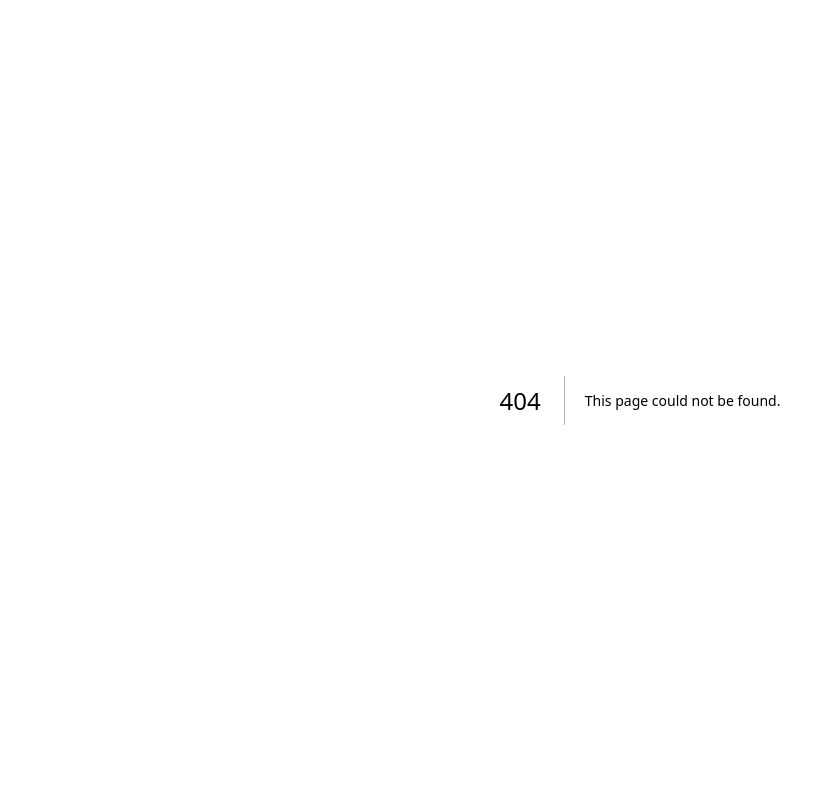
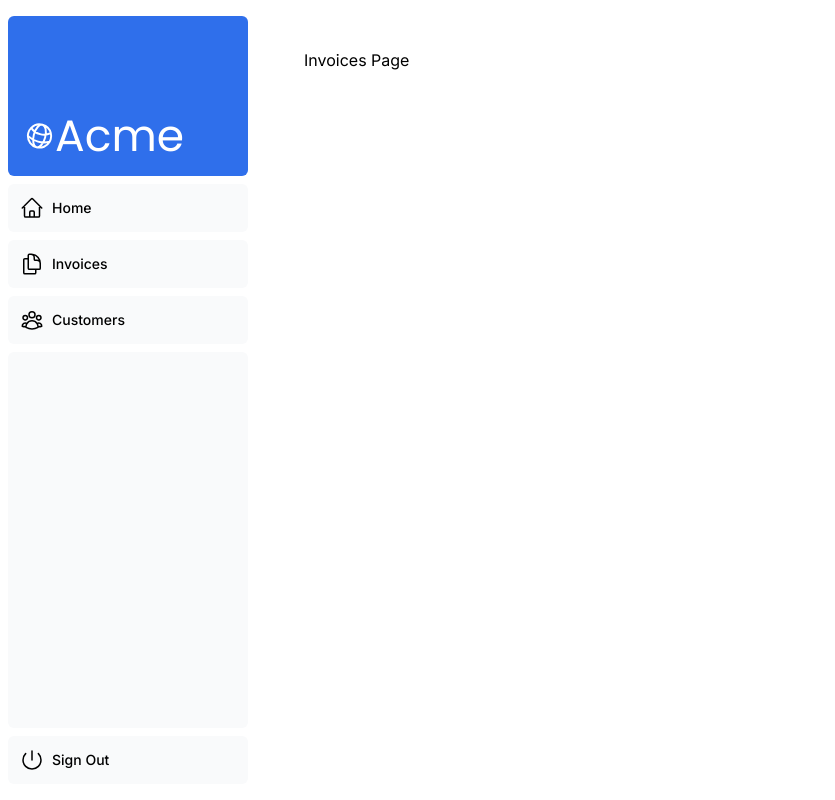
Before and after one commit to abdullahhussein1/nextjs-dashboard, a Next.js app: page /dashboard/invoices in a window 1280 px wide. Before the commit this address had no page. Shown: the whole page, without its empty margins (0-835 px from the left). Built offline with nearby package versions, Linux system fonts and the light colour scheme.

Commit message:
add dashboard page with layout and subroutes

```diff
--- /dev/null
+++ b/app/dashboard/customers/page.tsx
@@ -0,0 +1,3 @@
+export default function Page() {
+  return <div>Customers Page</div>;
+}
--- /dev/null
+++ b/app/dashboard/invoices/page.tsx
@@ -0,0 +1,3 @@
+export default function Page() {
+  return <div>Invoices Page</div>;
+}
--- /dev/null
+++ b/app/dashboard/layout.tsx
@@ -0,0 +1,12 @@
+import SideNav from "@/app/ui/dashboard/sidenav";
+
+export default function Layout({ children }: { children: React.ReactNode }) {
+  return (
+    <div className="flex h-screen flex-col md:flex-row md:overflow-hidden">
+      <div className="w-full flex-none md:w-64">
+        <SideNav />
+      </div>
+      <div className="flex-grow p-6 md:overflow-y-auto md:p-12">{children}</div>
+    </div>
+  );
+}
--- /dev/null
+++ b/app/dashboard/page.tsx
@@ -0,0 +1,3 @@
+export default function Page() {
+  return <div>Dashboard Page</div>;
+}
```
